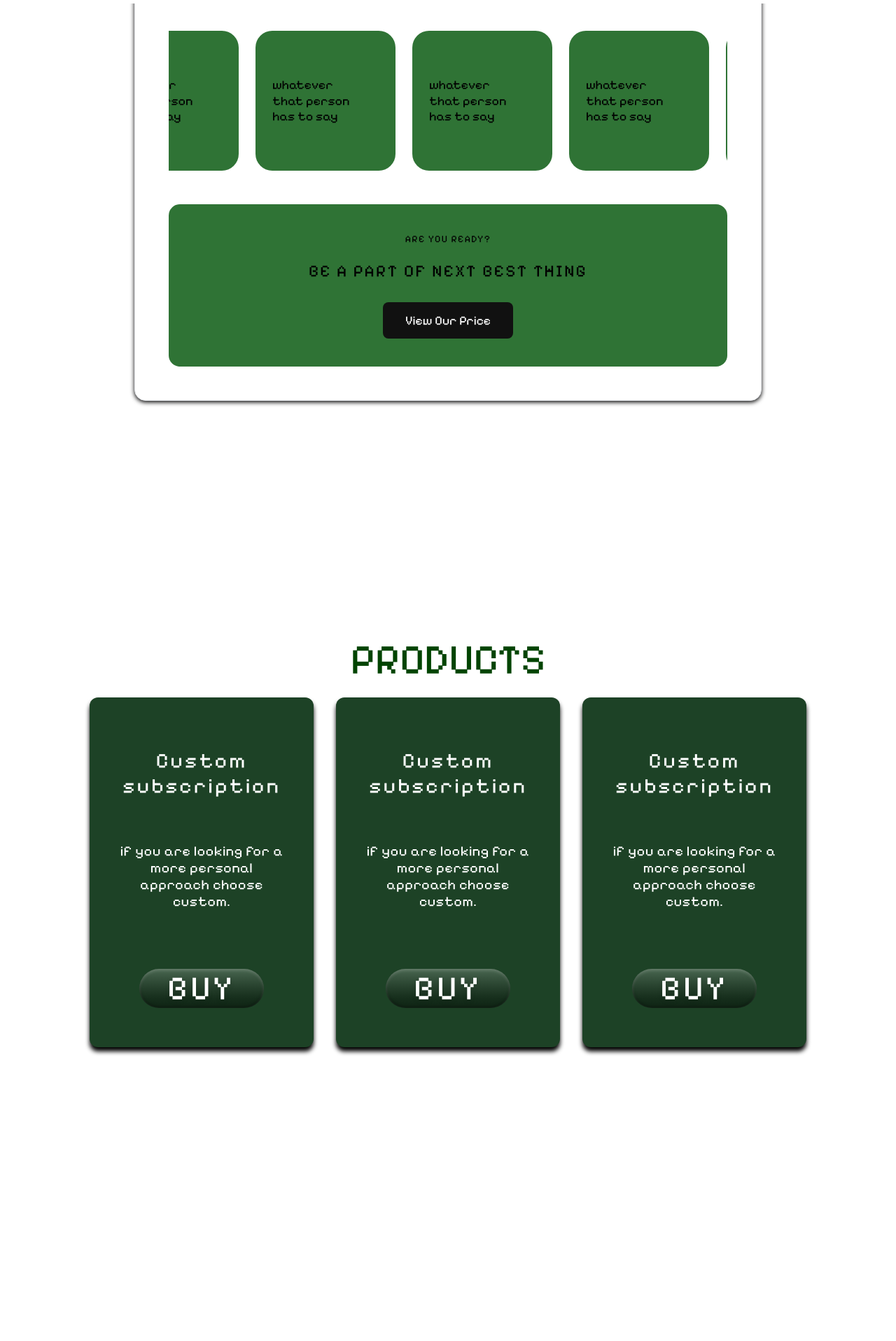
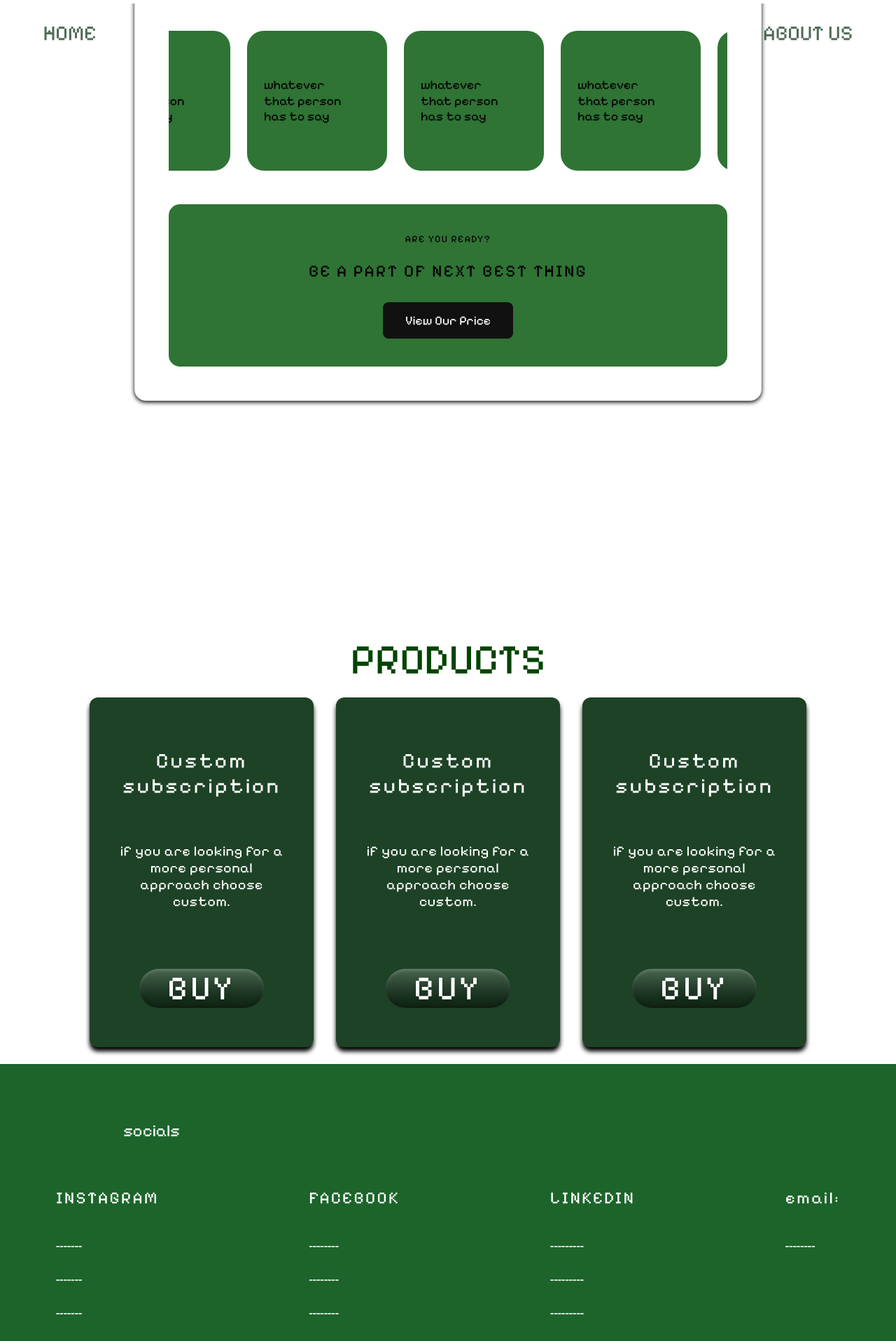
Before and after one commit to Mat-hew-24/EcoBug-Site, a Next.js app: page / in a window 1280 px wide. Shown: the part 207-2124 px from the top of the page at 70% size. Before the commit the page ends 1728 px from the top, so only its background shows below. Built offline with nearby package versions, Linux system fonts and the light colour scheme.

Commit message:
feat:lenis smoothscroll,footer,and arch parallax effect

```diff
--- a/app/page.tsx
+++ b/app/page.tsx
@@ -1,20 +1,36 @@
-// import Login from '@/components/forms/Login'
-// import Signup from '@/components/forms/SignUp'
+'use client'
+
 import Navbar from '@/components/shared/Navbar'
 import Feedbacks from '@/pageComponents/Feedbacks/page'
 // import Page1 from '@/pageComponents/Page1/page'
 import Subscriptions from '@/pageComponents/Subscriptions/page'
-import Blog from './blog/page'
-import WebTool from './webtool/page'
+import Footer from '@/components/shared/Footer'
+import Lenis from 'lenis'
+
+import { useEffect } from 'react'
 
 export default function Home() {
+  useEffect(() => {
+    const lenis = new Lenis({
+      duration: 0.5,
+      smoothWheel: true,
+    })
+
+    function raf(time: number) {
+      lenis.raf(time)
+      requestAnimationFrame(raf)
+    }
+    requestAnimationFrame(raf)
+
+    return () => lenis.destroy()
+  }, [])
+
   return (
     <div className='bg-white'>
       <Navbar />
       <Feedbacks />
       <Subscriptions />
-      {/* <Blog /> */}
-      {/* <WebTool /> */}
+      <Footer />
     </div>
   )
 }
--- /dev/null
+++ b/components/shared/Footer.tsx
@@ -0,0 +1,63 @@
+import { pixelifySans } from '../utils/utils'
+
+export default function Footer() {
+  return (
+    <footer className='bg-[#1c642a] text-white m-0 p-10 md:p-20 flex flex-col min-h-[50vh]'>
+      <div
+        className={`${pixelifySans.className} text-2xl text-white mb-16 ml-0 sm:ml-10 md:ml-20 lg:ml-24`}
+      >
+        socials
+      </div>
+      <div
+        className={`${pixelifySans.className} flex flex-wrap md:flex-nowrap justify-between w-full max-w-7xl mx-auto gap-12 md:gap-4`}
+      >
+        <div className='flex flex-col gap-6 w-full sm:w-[45%] md:w-auto items-start'>
+          <h3 className='text-2xl uppercase tracking-widest mb-4'>INSTAGRAM</h3>
+          <p className='cursor-pointer hover:text-gray-300 transition-colors'>
+            -------
+          </p>
+          <p className='cursor-pointer hover:text-gray-300 transition-colors'>
+            -------
+          </p>
+          <p className='cursor-pointer hover:text-gray-300 transition-colors'>
+            -------
+          </p>
+        </div>
+
+        {/* FACEBOOK */}
+        <div className='flex flex-col gap-6 w-full sm:w-[45%] md:w-auto items-start'>
+          <h3 className='text-2xl uppercase tracking-widest mb-4'>FACEBOOK</h3>
+          <p className='cursor-pointer hover:text-gray-300 transition-colors'>
+            --------
+          </p>
+          <p className='cursor-pointer hover:text-gray-300 transition-colors'>
+            --------
+          </p>
+          <p className='cursor-pointer hover:text-gray-300 transition-colors'>
+            --------
+          </p>
+        </div>
+
+        <div className='flex flex-col gap-6 w-full sm:w-[45%] md:w-auto items-start'>
+          <h3 className='text-2xl uppercase tracking-widest mb-4'>LINKEDIN</h3>
+          <p className='cursor-pointer hover:text-gray-300 transition-colors'>
+            ---------
+          </p>
+          <p className='cursor-pointer hover:text-gray-300 transition-colors'>
+            ---------
+          </p>
+          <p className='cursor-pointer hover:text-gray-300 transition-colors'>
+            ---------
+          </p>
+        </div>
+
+        <div className='flex flex-col gap-6 w-full sm:w-[45%] md:w-auto items-start'>
+          <h3 className='text-2xl lowercase tracking-widest mb-4'>email:</h3>
+          <p className='cursor-pointer hover:text-gray-300 transition-colors'>
+            --------
+          </p>
+        </div>
+      </div>
+    </footer>
+  )
+}
--- a/components/shared/Navbar.tsx
+++ b/components/shared/Navbar.tsx
@@ -1,5 +1,6 @@
 'use client'
 
+import { useState, useEffect } from 'react'
 import { pixelifySans } from '../utils/utils'
 import { useRouter } from 'next/navigation'
 
@@ -15,6 +16,14 @@ const links = {
   blog: '/blog',
   aboutus: '/about-us',
 }
+
+const navItems = [
+  { text: 'HOME', link: links.home },
+  { text: 'BUY', link: links.buy },
+  { text: 'WEBTOOL', link: links.webtool },
+  { text: 'BLOG', link: links.blog },
+  { text: 'ABOUT US', link: links.aboutus },
+]
 
 function Btn({ text, link }: BtnProps) {
   const r = useRouter()
@@ -38,6 +47,19 @@ function Btn({ text, link }: BtnProps) {
 }
 
 function SubSection() {
+  const [scrollY, setScrollY] = useState(0)
+  useEffect(() => {
+    const handleScroll = () => {
+      setScrollY(window.scrollY)
+    }
+    handleScroll()
+    window.addEventListener('scroll', handleScroll, { passive: true })
+    return () => window.removeEventListener('scroll', handleScroll)
+  }, [])
+
+  const maxScroll = window.innerHeight
+  const archIntensity = Math.max(0, 1 - scrollY / maxScroll)
+
   return (
     <div>
       <div>
@@ -47,12 +69,23 @@ function SubSection() {
           ECOBUG
         </h1>
       </div>
-      <div className='flex flex-wrap justify-center  gap-16 lg:gap-40 gap-y-6 sm:gap-y-3 md:gap-y-3 lg:gap-y-3 mt-6 md:mt-10'>
-        <Btn text='HOME' link={links.home} />
-        <Btn text='BUY' link={links.buy} />
-        <Btn text='WEBTOOL' link={links.webtool} />
-        <Btn text='BLOG' link={links.blog} />
-        <Btn text='ABOUT US' link={links.aboutus} />
+      <div className='flex flex-wrap justify-center gap-16 lg:gap-40 gap-y-6 sm:gap-y-3 md:gap-y-3 lg:gap-y-3 mt-6 md:mt-10'>
+        {navItems.map((item, index) => {
+          const distanceFromCenter = Math.abs(index - 2)
+          const baseOffset = distanceFromCenter * distanceFromCenter * 20
+          const currentY = baseOffset * archIntensity
+          return (
+            <div
+              key={item.text}
+              style={{
+                transform: `translateY(${currentY}px)`,
+                transition: 'transform 0.1s ease-in-out will-change-transform',
+              }}
+            >
+              <Btn text={item.text} link={item.link} />
+            </div>
+          )
+        })}
       </div>
     </div>
   )
--- a/package.json
+++ b/package.json
@@ -9,6 +9,7 @@
     "lint": "eslint"
   },
   "dependencies": {
+    "lenis": "^1.3.18",
     "next": "16.1.6",
     "react": "19.2.3",
     "react-dom": "19.2.3",
```
Also changed, not shown: 1 other file (tests, documents, lock files or other folders).
